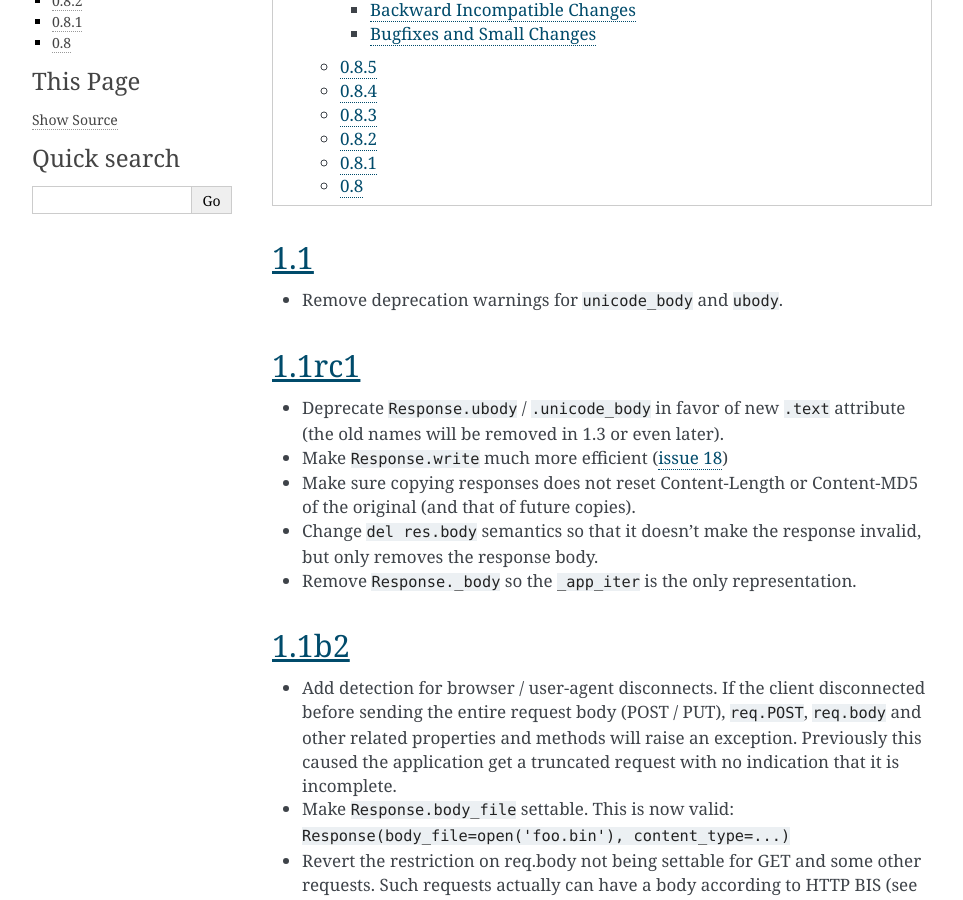
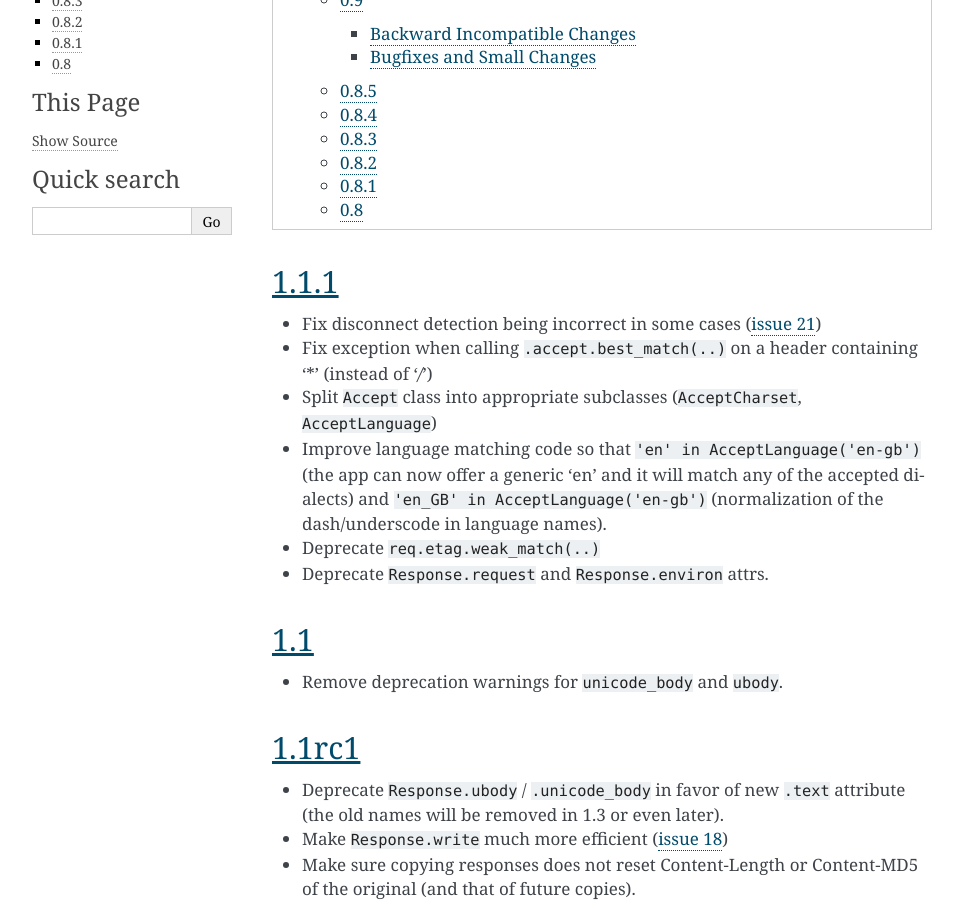
Before and after one commit to Pylons/webob, a Sphinx documentation site: the page built from docs/news.txt, in a window 1280 px wide and 900 px high, scrolled down 776 px. Shown: the whole window, without its empty margins (148-1111 px from the left). Built offline with Sphinx 7.4.7, drawn with Linux system fonts in a browser that asks for light colours.

Commit message:
update news.txt

```diff
--- a/docs/news.txt
+++ b/docs/news.txt
@@ -3,9 +3,33 @@ News
 
 .. contents::
 
+1.1.1
+---------
+
+* Fix disconnect detection being incorrect in some cases (`issue 21
+  <https://bitbucket.org/ianb/webob/issue/21>`_)
+
+* Fix exception when calling ``.accept.best_match(..)`` on a header containing
+  '*' (instead of '*/*')
+
+* Split ``Accept`` class into appropriate subclasses (``AcceptCharset``,
+  ``AcceptLanguage``)
+
+* Improve language matching code so that ``'en' in AcceptLanguage('en-gb')``
+  (the app can now offer a generic 'en' and it will match any of the
+  accepted dialects) and ``'en_GB' in AcceptLanguage('en-gb')`` (normalization
+  of the dash/underscode in language names).
+
+* Deprecate ``req.etag.weak_match(..)``
+
+* Deprecate ``Response.request`` and ``Response.environ`` attrs.
+
+
 1.1
 ---------
+
 * Remove deprecation warnings for ``unicode_body`` and ``ubody``.
+
 
 1.1rc1
 ---------
```
